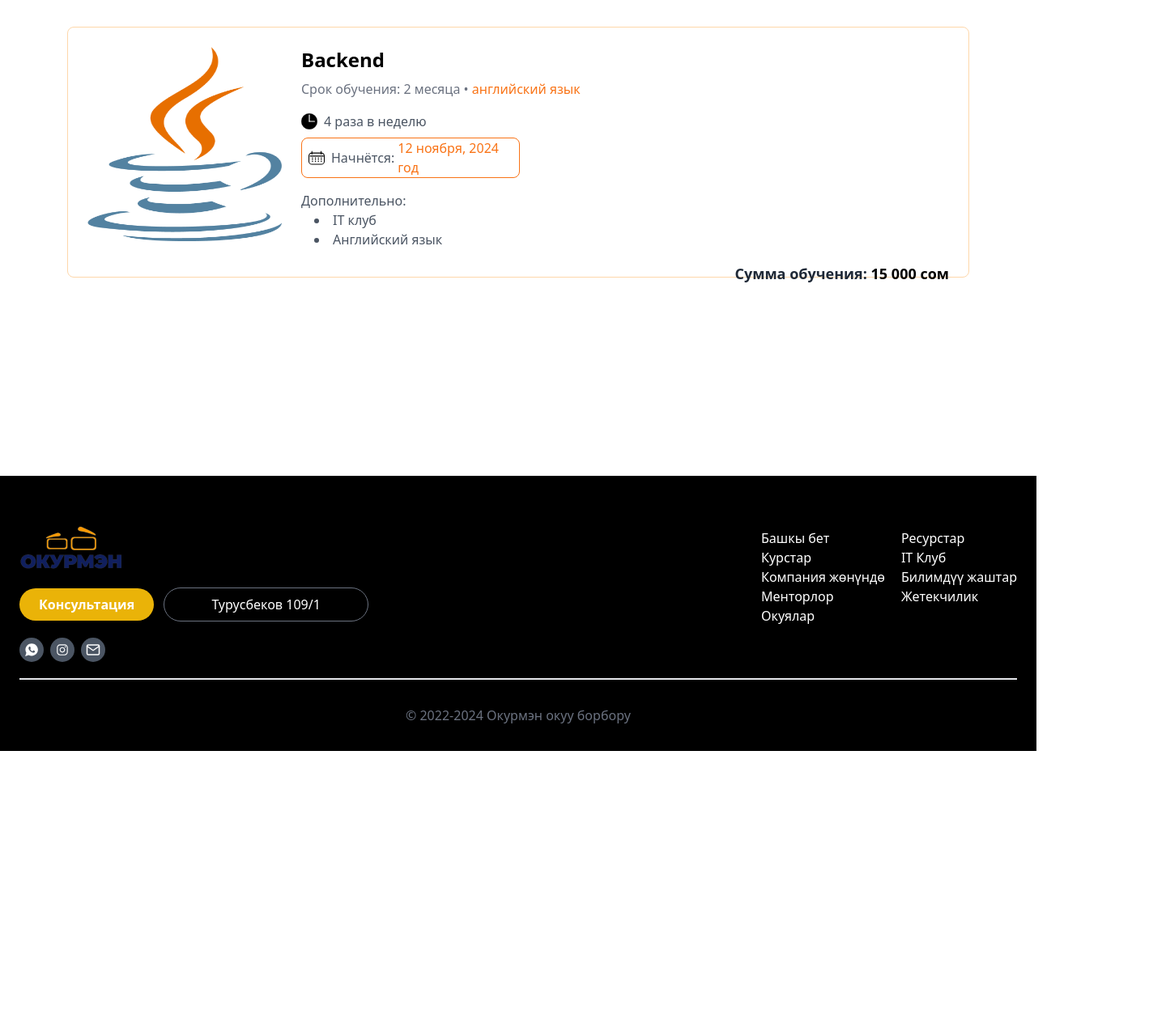
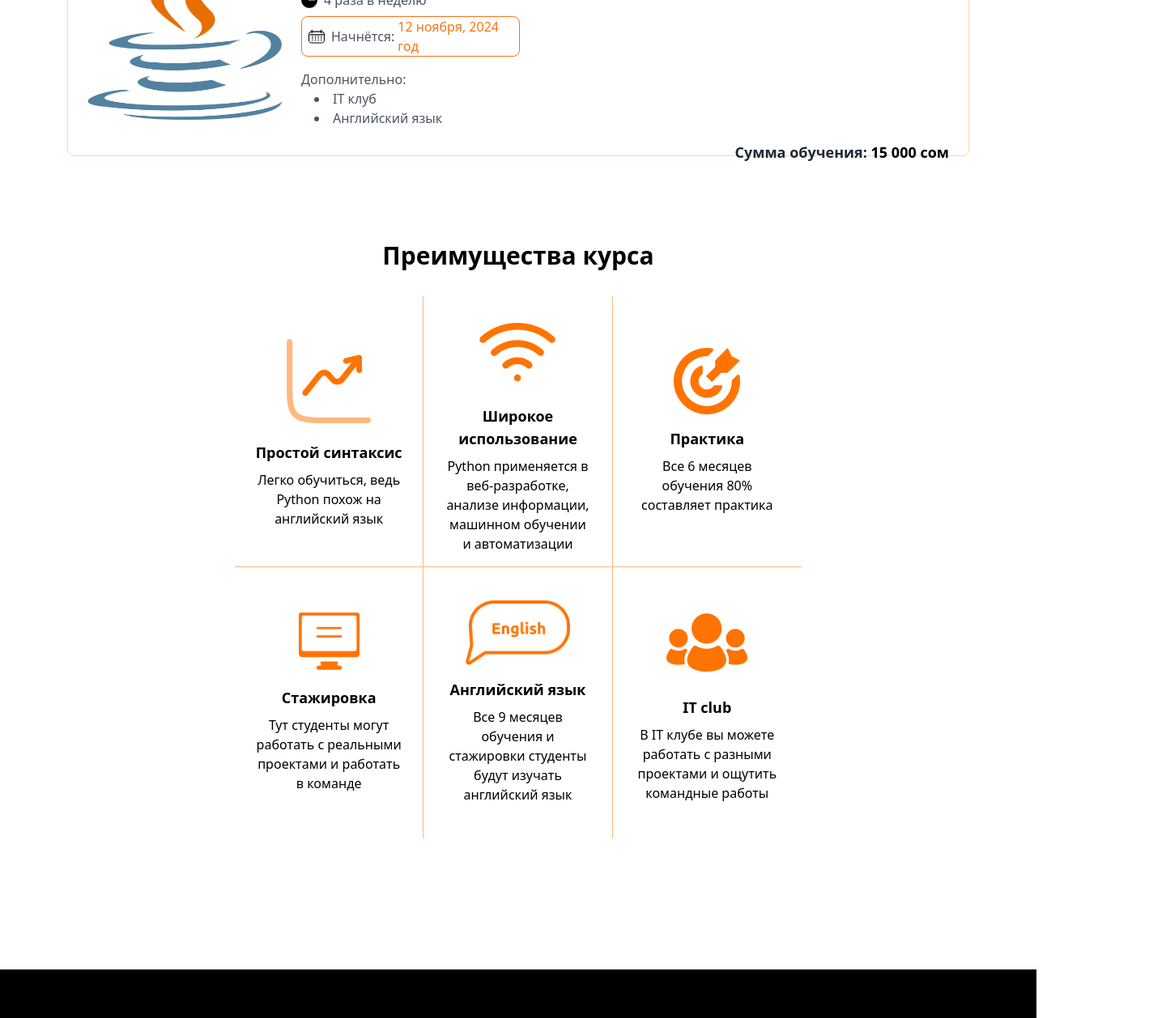
Before and after one commit to okurmenpro/okurmen-web, a React (Vite) app in the folder client/: page /backend in a window 1280 px wide. Shown: the part 1026-2284 px from the top of the page at 81% size, 1440 px wide, since content can reach past the window. Before the commit the page ends 1954 px from the top, so only its background shows below. Built offline with nearby package versions, Linux system fonts and the light colour scheme.

Commit message:
add backend-moduls&correct structures

```diff
--- a/client/src/components/Banner-block/Banner-block.jsx
+++ b/client/src/components/Banner-block/Banner-block.jsx
@@ -6,7 +6,7 @@ function Python() {
   return (
     <>
       <section className="banner-block m-0-auto flex justify-between items-center w-[1440px] mx-auto">
-        <div className="python-about w-[700] h-[500]">
+        <div className="python-about w-[700] h-[500] ">
           <h1 className="w-[221px] h-[74px] text-blue-700  font-medium text-6xl ">
             Python
           </h1>
@@ -26,11 +26,7 @@ function Python() {
             </button>
           </NavLink>
         </div>
-        <img
-          className="w-[670px] h-[770px] ml-100 ml-[200px] mt-20"
-          src={python}
-          alt=""
-        />
+        <img className="w-[600px] h-[700px] ml-100 mt-20" src={python} alt="" />
       </section>
     </>
   );
--- a/client/src/components/Python-block/PythonBlock.jsx
+++ b/client/src/components/Python-block/PythonBlock.jsx
@@ -3,7 +3,7 @@ import python from "../../../public/images/pyhtonLogo.png";
 
 function PythonBlock() {
   return (
-    <div className="flex justify-center items-center min-h-screen mt-[-200px]">
+    <div className="flex justify-center items-center min-h-screen mt-[-150px]">
       <div className="bg-white rounded-lg p-6  flex items-start border border-orange-200">
         <img src={python} alt="figma logo" className="w-60 h-60 mr-6" />
         <div className="w-[800px] h-[260px]">
--- a/client/src/components/backendpage1/Backendpage1.jsx
+++ b/client/src/components/backendpage1/Backendpage1.jsx
@@ -4,7 +4,7 @@ import { NavLink } from "react-router-dom";
 
 const Backendpage1 = () => {
   return (
-    <div className="flex flex-col md:flex-row items-center bg-white p-6  rounded-lg ">
+    <div className="flex flex-col md:flex-row items-center bg-white p-6  rounded-lg m-0-auto mx-auto w-[1440px] ">
       <div className="md:w-1/2 p-4">
         <h2 className="text-4xl md:text-6xl font-bold text-blue-700 mb-2">
           Backend
@@ -23,7 +23,11 @@ const Backendpage1 = () => {
         </NavLink>
       </div>
       <div className="order-last md:order-none md:w-1/2 flex justify-center p-4 hidden md:flex">
-        <img src={Java} alt="Java logo" className="max-w-full h-auto" />
+        <img
+          src={Java}
+          alt="Java logo"
+          className="max-w-full h-auto ml-[150px]"
+        />
       </div>
     </div>
   );
--- a/client/src/components/backendpage2/Backendpage2.jsx
+++ b/client/src/components/backendpage2/Backendpage2.jsx
@@ -1,114 +1,3 @@
-// // //
-
-// // import React from "react";
-// // import TimeIcon from "../../../public/icons/time.svg";
-// // import CalendarIcon from "../../../public/icons/calendar.svg";
-// // import JavaLogo from "../../../public/images/java2.png";
-
-// // const Backendpage2 = () => {
-// //   return (
-// //     <div className="flex justify-center items-center min-h-screen bg-gray-100">
-// //       <div className="bg-white shadow-lg rounded-lg p-6 max-w-2xl flex border border-orange-200">
-// //         {/* Логотип Java слева */}
-// //         <img src={JavaLogo} alt="Java Logo" className="w-24 h-24 mr-6" />
-
-// //         {/* Контент карточки */}
-// //         <div>
-// //           <h2 className="text-xl font-bold">Backend</h2>
-// //           <p className="text-gray-500">
-// //             Срок обучения: 2 месяца •{" "}
-// //             <span className="text-orange-500">английский язык</span>
-// //           </p>
-
-// //           <div className="mt-4 space-y-2">
-// //             <div className="flex items-center text-gray-600">
-// //               <img src={TimeIcon} alt="Time Icon" className="w-5 h-5 mr-2" />4
-// //               раза в неделю
-// //             </div>
-// //             <div className="flex items-center text-gray-600">
-// //               <img
-// //                 src={CalendarIcon}
-// //                 alt="Calendar Icon"
-// //                 className="w-5 h-5 mr-2"
-// //               />
-// //               Начнётся:{" "}
-// //               <span className="text-orange-500">12 ноября, 2024 год</span>
-// //             </div>
-// //           </div>
-
-// //           <div className="mt-4 text-gray-600">
-// //             <p>Дополнительно:</p>
-// //             <ul className="list-disc list-inside">
-// //               <li>IT клуб</li>
-// //               <li>Английский язык</li>
-// //             </ul>
-// //           </div>
-
-// //           <div className="mt-6 text-right text-lg font-semibold text-gray-800">
-// //             Сумма обучения: <span className="text-black">15 000 сом</span>
-// //           </div>
-// //         </div>
-// //       </div>
-// //     </div>
-// //   );
-// // };
-
-// // export default Backendpage2;
-
-// import React from "react";
-// import TimeIcon from "../../../public/icons/time.svg";
-// import CalendarIcon from "../../../public/icons/calendar.svg";
-// import JavaLogo from "../../../public/images/java2.png";
-
-// const Backendpage2 = () => {
-//   return (
-//     <div className="flex justify-center items-center min-h-screen ">
-//       <div className="bg-white  rounded-lg p-6 w-100px flex border border-orange-200">
-//         {/* Логотип Java слева */}
-//         <img src={JavaLogo} alt="Java Logo" className="w-60 h-70 mr-6" />
-
-//         <div>
-//           <h2 className="text-xl font-bold">Backend</h2>
-//           <p className="text-gray-500">
-//             Срок обучения: 2 месяца •{" "}
-//             <span className="text-orange-500">английский язык</span>
-//           </p>
-
-//           <div className="mt-4 space-y-2">
-//             <div className="flex items-center text-gray-600">
-//               <img src={TimeIcon} alt="Time Icon" className="w-5 h-5 mr-2" />4
-//               раза в неделю
-//             </div>
-//             <div className="flex items-center text-gray-600">
-//               <img
-//                 src={CalendarIcon}
-//                 alt="Calendar Icon"
-//                 className="w-5 h-5 mr-2"
-//               />
-//               Начнётся:{" "}
-//               <span className="text-orange-500">12 ноября, 2024 год</span>
-//             </div>
-//           </div>
-
-//           <div className="mt-4 text-gray-600">
-//             <p>Дополнительно:</p>
-//             <ul className="list-disc list-inside">
-//               <li>IT клуб</li>
-//               <li>Английский язык</li>
-//             </ul>
-//           </div>
-
-//           <div className="mt-6 text-right text-lg font-semibold text-gray-800">
-//             Сумма обучения: <span className="text-black">15 000 сом</span>
-//           </div>
-//         </div>
-//       </div>
-//     </div>
-//   );
-// };
-
-// export default Backendpage2;
-
 import React from "react";
 import TimeIcon from "../../../public/icons/time.svg";
 import CalendarIcon from "../../../public/icons/calendar.svg";
@@ -116,12 +5,10 @@ import JavaLogo from "../../../public/images/java2.png";
 
 const Backendpage2 = () => {
   return (
-    <div className="flex justify-center items-center min-h-screen">
+    <div className="flex justify-center items-center min-h-screen mt-[-150px]">
       <div className="bg-white rounded-lg p-6  flex items-start border border-orange-200">
-        {/* Логотип Java слева */}
         <img src={JavaLogo} alt="Java Logo" className="w-60 h-60 mr-6" />
 
-        {/* Контент карточки */}
         <div className="w-[800px] h-[260px]">
           <h2 className="text-2xl font-bold mb-2">Backend</h2>
           <p className="text-gray-500 mb-4">
--- a/client/src/components/advantagesPython/AdvantagesPython.jsx
+++ b/client/src/components/modulsBackend/ModulsBackend.jsx
@@ -1,12 +1,12 @@
 import React from "react";
-import advantages from "../../data/advantages";
+import advantagesBackend from "../../data/advantagesBackend";
 
-const CourseAdvantages = () => {
+const ModulsBackend = () => {
   return (
-    <div className="w-[700px] h-[600px] mx-auto text-center mb-[300px] mt-[-250px]">
+    <div className="w-[700px] h-[600px] mx-auto text-center mb-[300px] mt-[-140px]">
       <h2 className="text-3xl font-bold mb-8">Преимущества курса</h2>
       <div className="grid grid-cols-3 grid-rows-2 gap-0">
-        {advantages.map((advantage, index) => {
+        {advantagesBackend.map((advantage, index) => {
           const borderClass = index % 3 !== 2 ? "border-r" : "";
           const borderBottomClass = index < 3 ? "border-b" : "";
 
@@ -36,4 +36,4 @@ const CourseAdvantages = () => {
   );
 };
 
-export default CourseAdvantages;
+export default ModulsBackend;
--- /dev/null
+++ b/client/src/data/advantagesBackend.js
@@ -0,0 +1,57 @@
+import scale from "../../public/images/scale.png";
+import wifi from "../../public/images/wifi.png";
+import arrow from "../../public/images/arrow.png";
+import computer from "../../public/images/computer.png";
+import englishPython from "../../public/images/englishPython.png";
+import people from "../../public/images/people.png";
+
+const advantages = [
+  {
+    img: scale,
+    title: "Простой синтаксис",
+    description: "Легко обучиться, ведь Python похож на английский язык",
+    width: "116px",
+    height: "116px",
+  },
+  {
+    img: wifi,
+    title: "Широкое использование",
+    description:
+      "Python применяется в веб-разработке, анализе информации, машинном обучении и автоматизации",
+    width: "102px",
+    height: "102px",
+  },
+  {
+    img: arrow,
+    title: "Практика",
+    description: "Все 6 месяцев обучения 80% составляет практика",
+    width: "82px",
+    height: "82px",
+  },
+  {
+    img: computer,
+    title: "Стажировка",
+    description:
+      "Тут студенты могут работать с реальными проектами и работать в команде",
+    width: "75px",
+    height: "75px",
+  },
+  {
+    img: englishPython,
+    title: "Английский язык",
+    description:
+      "Все 9 месяцев обучения и стажировки студенты будут изучать английский язык",
+    width: "129px",
+    height: "80px",
+  },
+  {
+    img: people,
+    title: "IT club",
+    description:
+      "В IT клубе вы можете работать с разными проектами и ощутить командные работы",
+    width: "100px",
+    height: "100px",
+  },
+];
+
+export default advantages;
--- a/client/src/pages/backendPage/BackendPage.jsx
+++ b/client/src/pages/backendPage/BackendPage.jsx
@@ -1,11 +1,14 @@
 import React from "react";
 import Backendpage1 from "../../components/backendpage1/Backendpage1";
 import Backendpage2 from "../../components/backendpage2/Backendpage2";
+import ModulsBackend from "../../components/modulsBackend/ModulsBackend";
+
 const BackendPage = () => {
   return (
     <div>
       <Backendpage1 />
       <Backendpage2 />
+      <ModulsBackend />
     </div>
   );
 };
--- a/client/src/routes/Routes.jsx
+++ b/client/src/routes/Routes.jsx
@@ -19,7 +19,7 @@ import GroupPage from "../pages/groupPage/GroupPage";
 import StudentsPage from "../pages/studentsPage/StudetsPage";
 import ApplicatoinsPage from "../pages/applicationsPage/ApplicationsPage";
 import ConsulationPage from "../components/consultationPage/ConsulationPage";
-import PythonPage from "../pages/PythonPage/PythonPage";
+import PythonPage from "../pages/pythonPage/PythonPage";
 import Archive from "../components/archive/Archive";
 import StudentProfile from "../pages/studentProfile/StudentProfile";
 
```
Also changed, not shown: client/public/images/scale.png (added).
